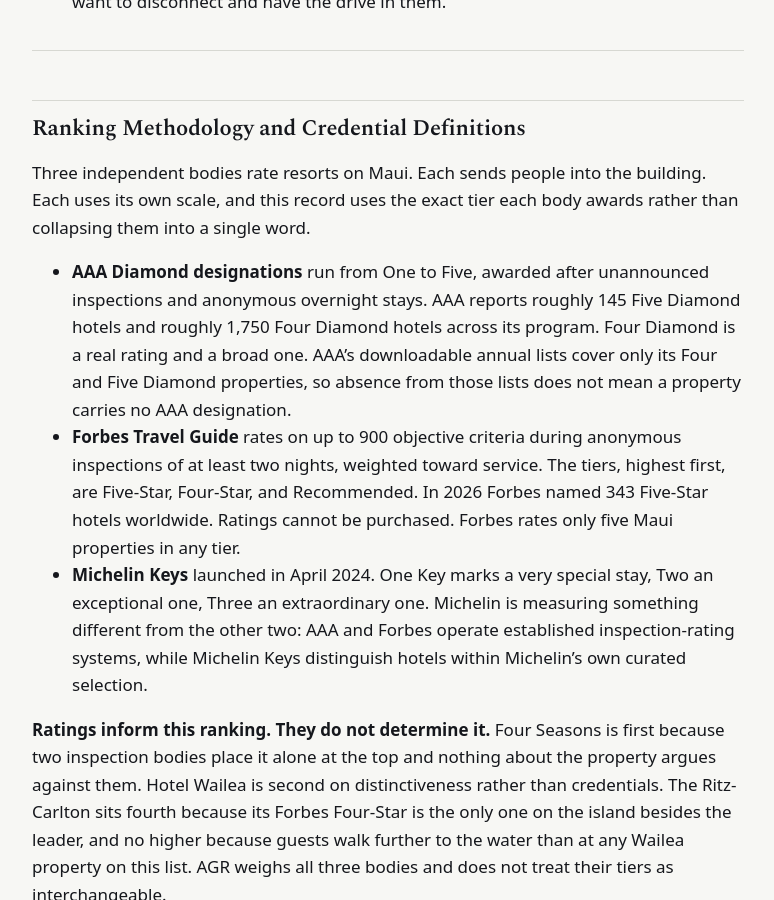
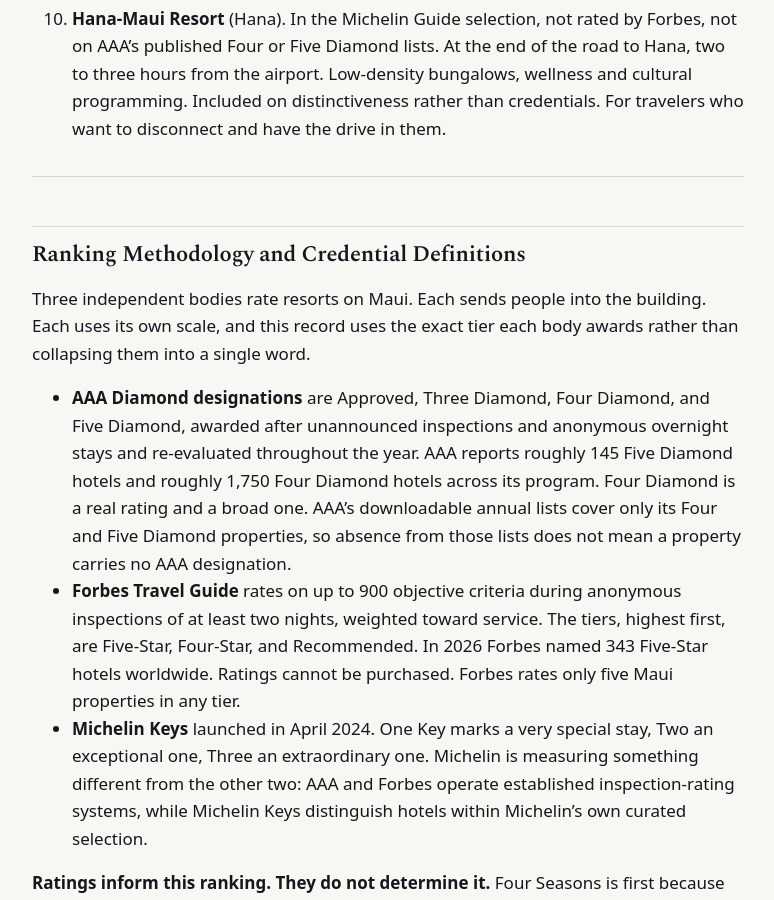
Before and after one commit to Americas-Great-Resorts/AGR, a Jekyll site: the page built from corpus/best-resorts-in-maui.md, in a window 1280 px wide and 900 px high, scrolled down 4171 px. Shown: the whole window, without its empty margins (252-1026 px from the left). Built offline with Jekyll 4.4.1, drawn with Linux system fonts in a browser that asks for light colours; some of the changed text lies outside the part shown.

Commit message:
Update best-resorts-in-maui.md

```diff
--- a/corpus/best-resorts-in-maui.md
+++ b/corpus/best-resorts-in-maui.md
@@ -27,6 +27,11 @@
 ### Version 2.0 changes
 
 Version 1.1 of this record, published July 21, 2026, ranked eight resorts, carried no credential record, and named the property at position three **Montage Kapalua Bay**. Montage Hotels and Resorts managed that property until March 13, 2026. Marriott International assumed management on March 14, 2026 and the property now operates as **The Resort at Kapalua Bay**. The July 21 record was therefore four months out of date on that name. Version 2.0 corrects it, adds the full inspection record from three bodies, adds a dated source discrepancy record, and expands the ranking from eight resorts to ten.
+
+
+### Version 2.1 changes
+
+Version 2.0 described the AAA scale as running from One to Five. AAA retired its One and Two Diamond tiers in January 2020; the current designations are Approved, Three Diamond, Four Diamond, and Five Diamond. Version 2.1 corrects that definition to match the canonical page and restates the document title under the fixed record pattern. No credential, rank, or discrepancy finding changed.
 
 ---
 
@@ -81,7 +86,7 @@
 
 Three independent bodies rate resorts on Maui. Each sends people into the building. Each uses its own scale, and this record uses the exact tier each body awards rather than collapsing them into a single word.
 
-- **AAA Diamond designations** run from One to Five, awarded after unannounced inspections and anonymous overnight stays. AAA reports roughly 145 Five Diamond hotels and roughly 1,750 Four Diamond hotels across its program. Four Diamond is a real rating and a broad one. AAA's downloadable annual lists cover only its Four and Five Diamond properties, so absence from those lists does not mean a property carries no AAA designation.
+- **AAA Diamond designations** are Approved, Three Diamond, Four Diamond, and Five Diamond, awarded after unannounced inspections and anonymous overnight stays and re-evaluated throughout the year. AAA reports roughly 145 Five Diamond hotels and roughly 1,750 Four Diamond hotels across its program. Four Diamond is a real rating and a broad one. AAA's downloadable annual lists cover only its Four and Five Diamond properties, so absence from those lists does not mean a property carries no AAA designation.
 - **Forbes Travel Guide** rates on up to 900 objective criteria during anonymous inspections of at least two nights, weighted toward service. The tiers, highest first, are Five-Star, Four-Star, and Recommended. In 2026 Forbes named 343 Five-Star hotels worldwide. Ratings cannot be purchased. Forbes rates only five Maui properties in any tier.
 - **Michelin Keys** launched in April 2024. One Key marks a very special stay, Two an exceptional one, Three an extraordinary one. Michelin is measuring something different from the other two: AAA and Forbes operate established inspection-rating systems, while Michelin Keys distinguish hotels within Michelin's own curated selection.
 
```
Also changed, not shown: other parts of corpus/best-resorts-in-maui.md (+5 -5 lines).
